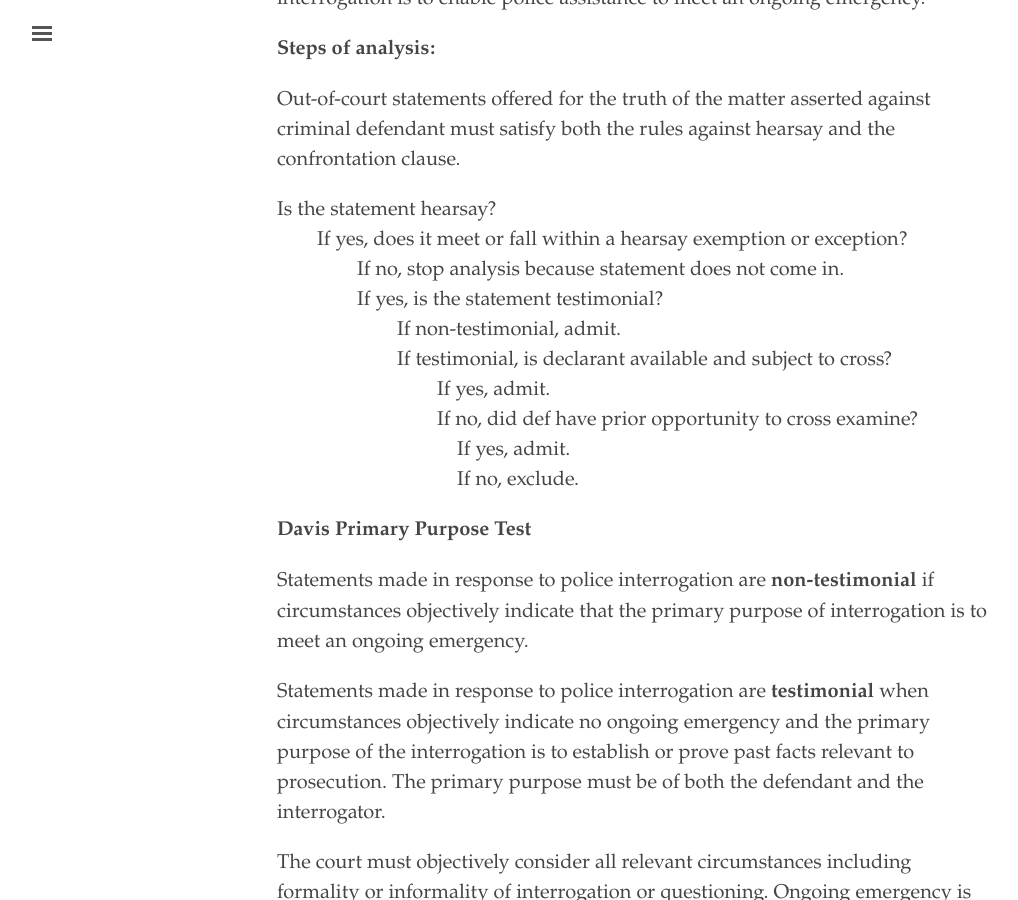
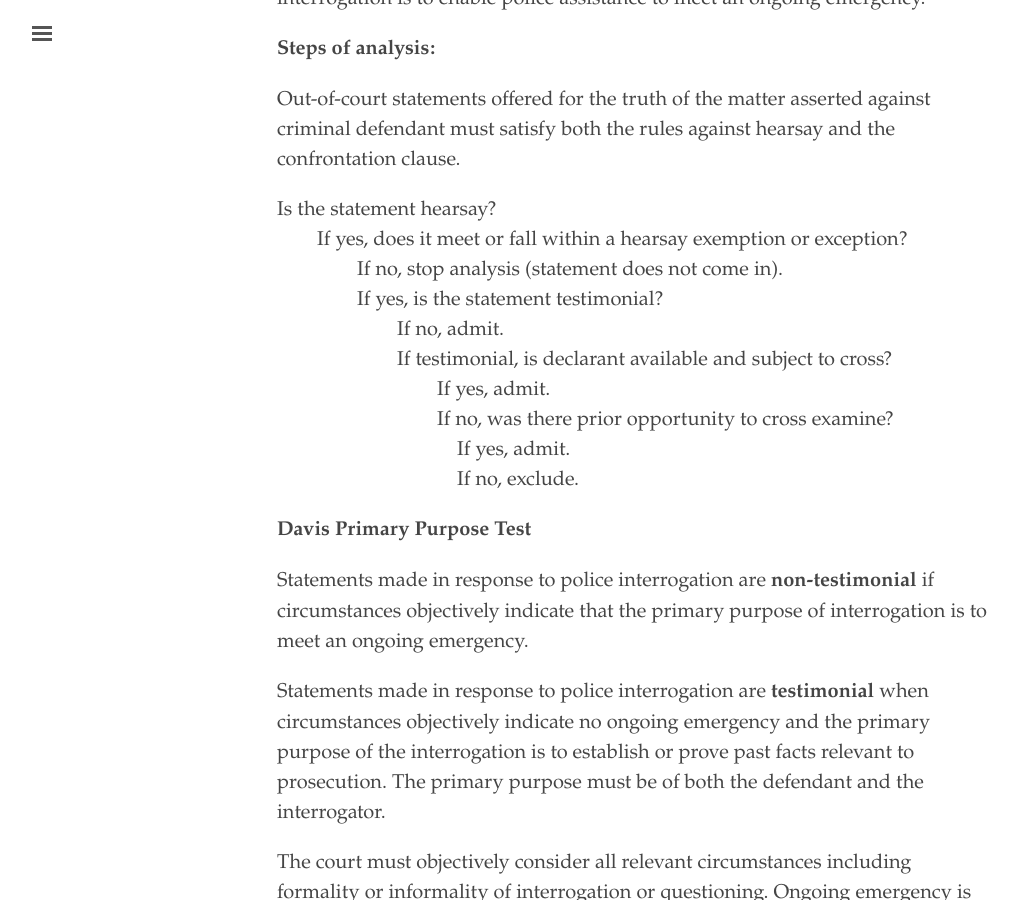
Before and after one commit to binipringle/right-to-be-forgotten, a Jekyll site: the page built from _texts/0-outline.md, in a window 1280 px wide and 900 px high, scrolled down 12932 px. Shown: the whole window, without its empty margins (3-1021 px from the left). Built offline with Jekyll 4.4.1, drawn with Linux system fonts in a browser that asks for light colours.

Commit message:
tweaked steps of analysis nesting

```diff
--- a/_texts/0-outline.md
+++ b/_texts/0-outline.md
@@ -355,12 +355,12 @@ Since *Crawford* (2004),[^40] **Testimonial** statements cannot be introduced ag
 
 - {:.indent-0}Is the statement hearsay?
 - {:.indent-2}If yes, does it meet or fall within a hearsay exemption or exception?
-- {:.indent-4}If no, stop analysis because statement does not come in.
+- {:.indent-4}If no, stop analysis (statement does not come in).
 - {:.indent-4}If yes, is the statement testimonial?
-- {:.indent-6}If non-testimonial, admit.
+- {:.indent-6}If no, admit.
 - {:.indent-6}If testimonial, is declarant available and subject to cross?
 - {:.indent-8}If yes, admit.
-- {:.indent-8}If no, did def have prior opportunity to cross examine?
+- {:.indent-8}If no, was there prior opportunity to cross examine?
 - {:.indent-9}If yes, admit.
 - {:.indent-9}If no, exclude.
 
```
